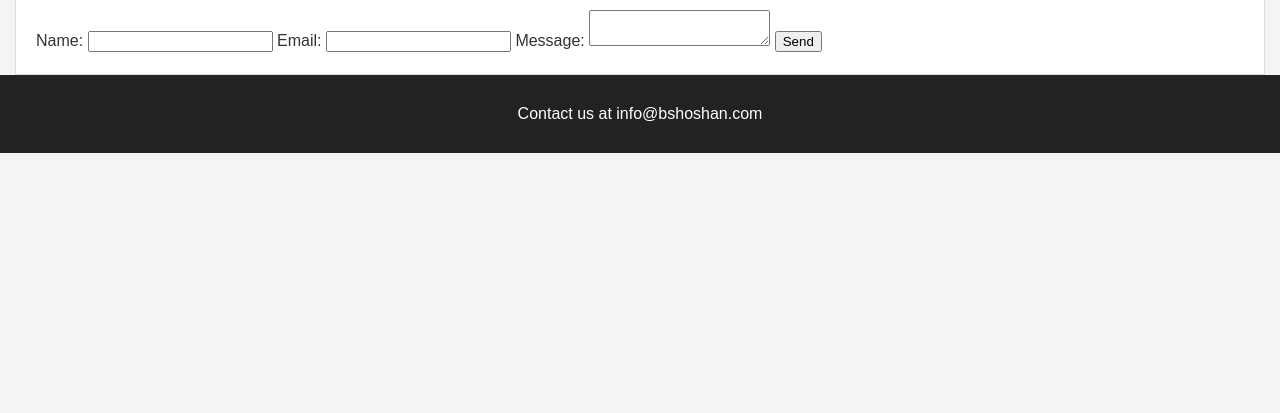
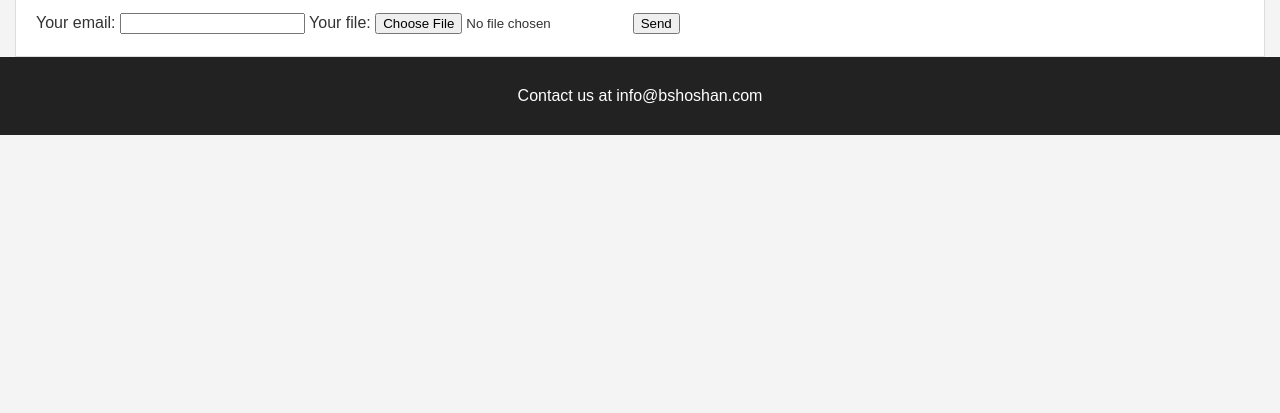
Before and after one commit to bennycoolguy/landing-page, a plain HTML site: page contact.html in a window 1280 px wide. Shown: the part 387-800 px from the top of the page. Drawn offline with Linux system fonts and the light colour scheme.

Commit message:
Update contact.html

```diff
--- a/contact.html
+++ b/contact.html
@@ -20,18 +20,21 @@
 
     <section id="contact">
         <h2>Contact Us</h2>
-        <form action="https://formspree.io/f/yourFormId" method="POST">
-            <label for="name">Name:</label>
-            <input type="text" id="name" name="name" required>
-
-            <label for="email">Email:</label>
-            <input type="email" id="email" name="_replyto" required>
-
-            <label for="message">Message:</label>
-            <textarea id="message" name="message" required></textarea>
-
-            <button type="submit">Send</button>
-        </form>
+<form
+  action="https://formspree.io/f/mayrawgr"
+  method="POST"
+  enctype="multipart/form-data"
+>
+  <label>
+    Your email:
+    <input type="email" name="email">
+  </label>
+  <label>
+    Your file:
+    <input type="file" name="upload">
+  </label>
+  <button type="submit">Send</button>
+</form>
     </section>
 
     <footer>
```
